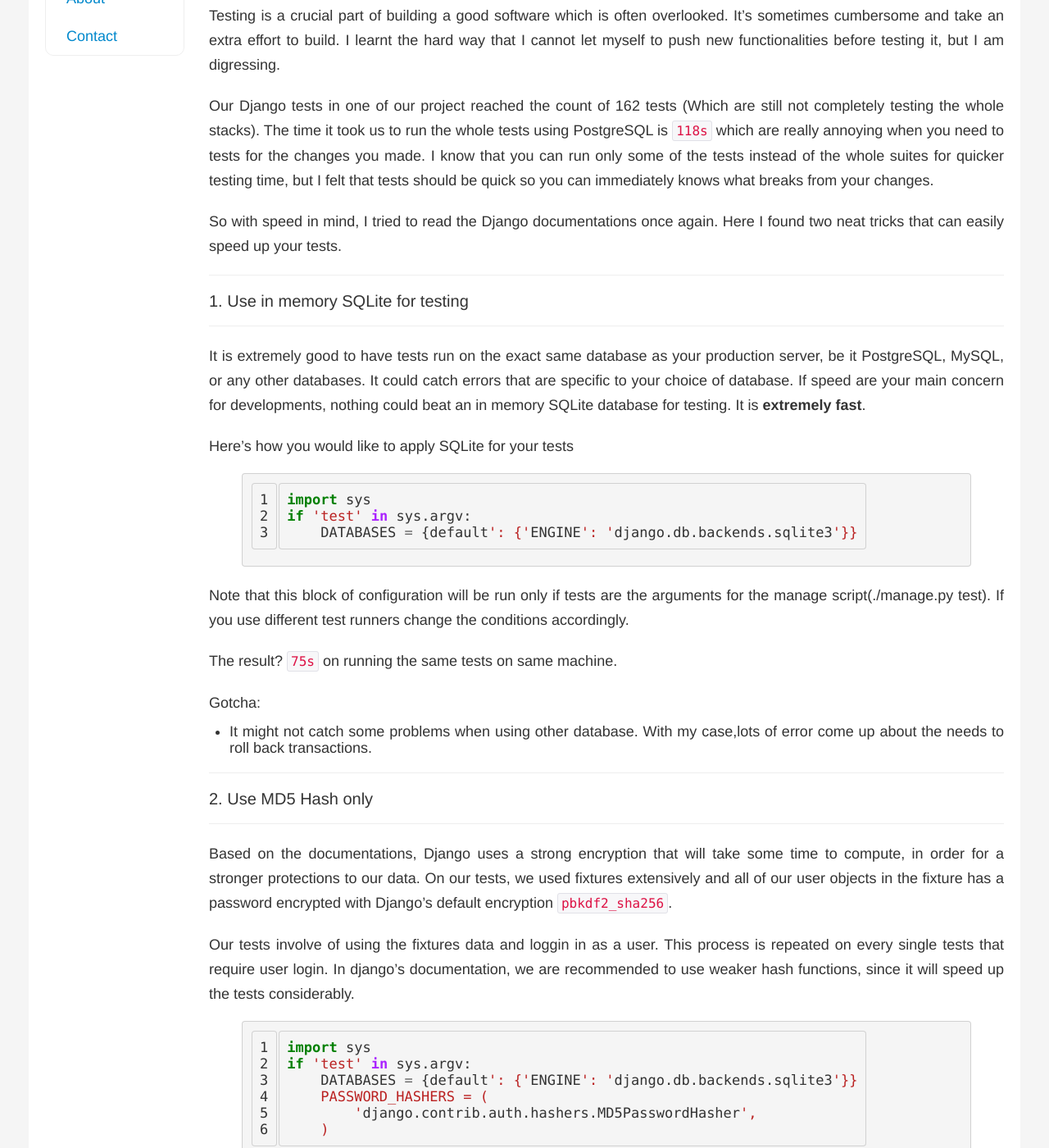
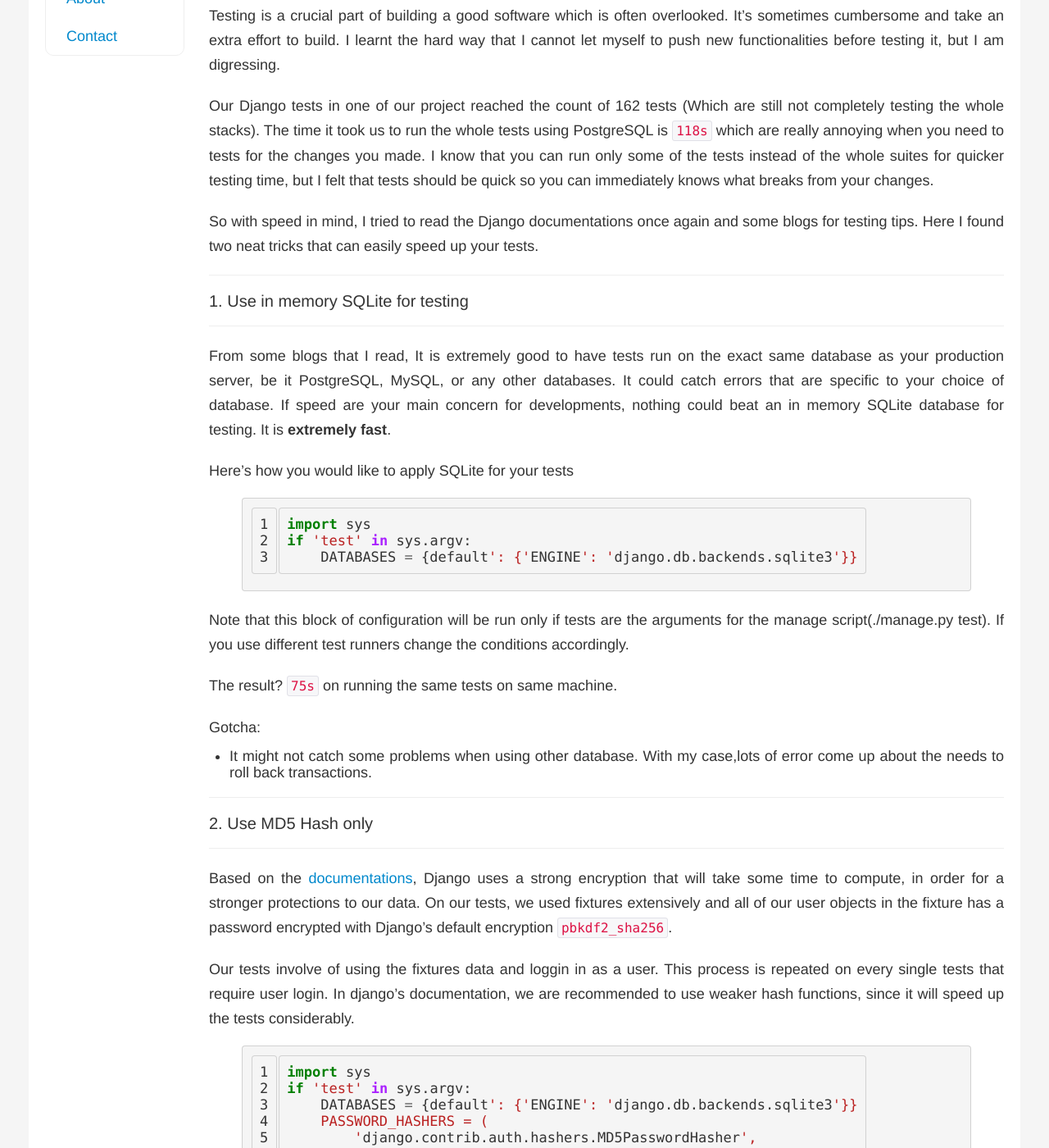
Before and after one commit to SeiryuZ/seiryuz.github.com, a Jekyll site: the page built from _posts/2013-02-22-speed-up-your-django-tests.md, in a window 1280 px wide and 1400 px high, scrolled down 248 px. Shown: the whole window at 82% size. Built offline with Jekyll 4.4.1, drawn with Linux system fonts in a browser that asks for light colours; some of the changed text lies outside the part shown.

Commit message:
Edited post

```diff
--- a/_posts/2013-02-22-speed-up-your-django-tests.md
+++ b/_posts/2013-02-22-speed-up-your-django-tests.md
@@ -6,13 +6,13 @@ Testing is a crucial part of building a good software which is often overlooked.
 
 Our Django tests in one of our project reached the count of 162 tests (Which are still not completely testing the whole stacks). The time it took us to run the whole tests using PostgreSQL is `118s` which are really annoying when you need to tests for the changes you made. I know that you can run only some of the tests instead of the whole suites for quicker testing time, but I felt that tests should be quick so you can immediately knows what breaks from your changes.
 
-So with speed in mind, I tried to read the Django documentations once again. Here I found two neat tricks that can easily speed up your tests.
+So with speed in mind, I tried to read the Django documentations once again and some blogs for testing tips. Here I found two neat tricks that can easily speed up your tests.
 
 
 ---
 #### 1. Use in memory SQLite for testing ####
 ---
-It is extremely good to have tests run on the exact same database as your production server, be it PostgreSQL, MySQL, or any other databases. It could catch errors that are specific to your choice of database. If speed are your main concern for developments, nothing could beat an in memory SQLite database for testing. It is **extremely fast**.
+From some blogs that I read, It is extremely good to have tests run on the exact same database as your production server, be it PostgreSQL, MySQL, or any other databases. It could catch errors that are specific to your choice of database. If speed are your main concern for developments, nothing could beat an in memory SQLite database for testing. It is **extremely fast**.
 
 Here's how you would like to apply SQLite for your tests
 
@@ -34,7 +34,7 @@ Gotcha:
 ---
 #### 2. Use MD5 Hash only ####
 ---
-Based on the documentations, Django uses a strong encryption that will take some time to compute, in order for a stronger protections to our data. On our tests, we used fixtures extensively and all of our user objects in the fixture has a password encrypted with Django's default encryption `pbkdf2_sha256`.
+Based on the [documentations](https://docs.djangoproject.com/en/dev/topics/testing/overview/#speeding-up-the-tests), Django uses a strong encryption that will take some time to compute, in order for a stronger protections to our data. On our tests, we used fixtures extensively and all of our user objects in the fixture has a password encrypted with Django's default encryption `pbkdf2_sha256`.
 
 Our tests involve of using the fixtures data and loggin in as a user. This process is repeated on every single tests that require user login. In django's documentation, we are recommended to use weaker hash functions, since it will speed up the tests considerably.
 
@@ -57,4 +57,4 @@ Gotcha:
 ### Conclusion ###
 ---
 
-Use in-memory SQLite and MD5 Hash on tests, it will speed up your tests considerably while needing minimal efforts. Now I can work on my changes even faster, since I can check back with the test results faster than before.
+Use in-memory SQLite and MD5 Hash on tests, it will speed up your tests considerably while needing minimal efforts. Now I can work on my changes even faster, since I can check back with the test results faster than before. Our tests' run duration come down from `118s` to `75s` using in-memory SQLite instead of PostgreSQL and even faster to `49s` when combined with weaker hashing.
```
